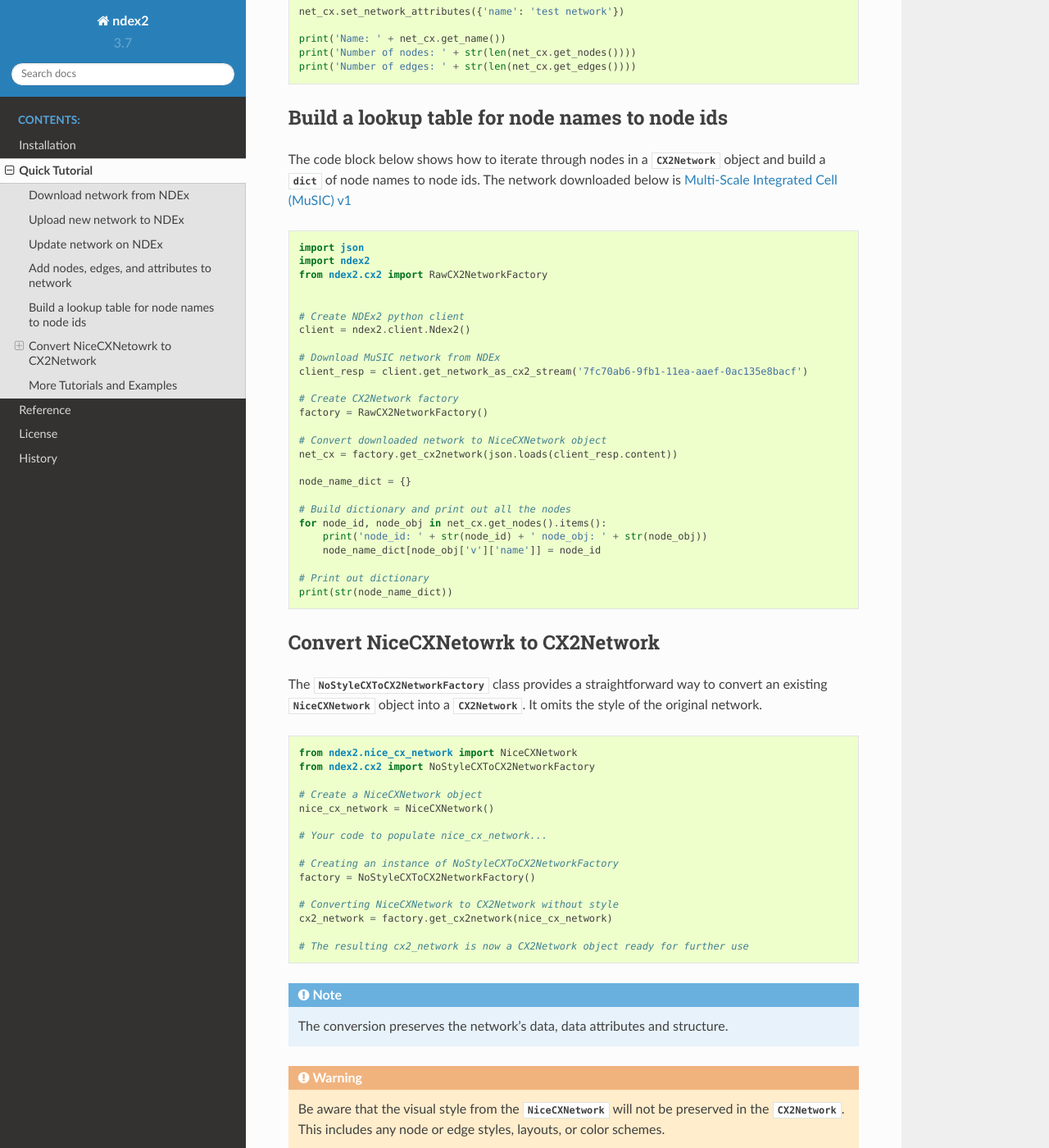
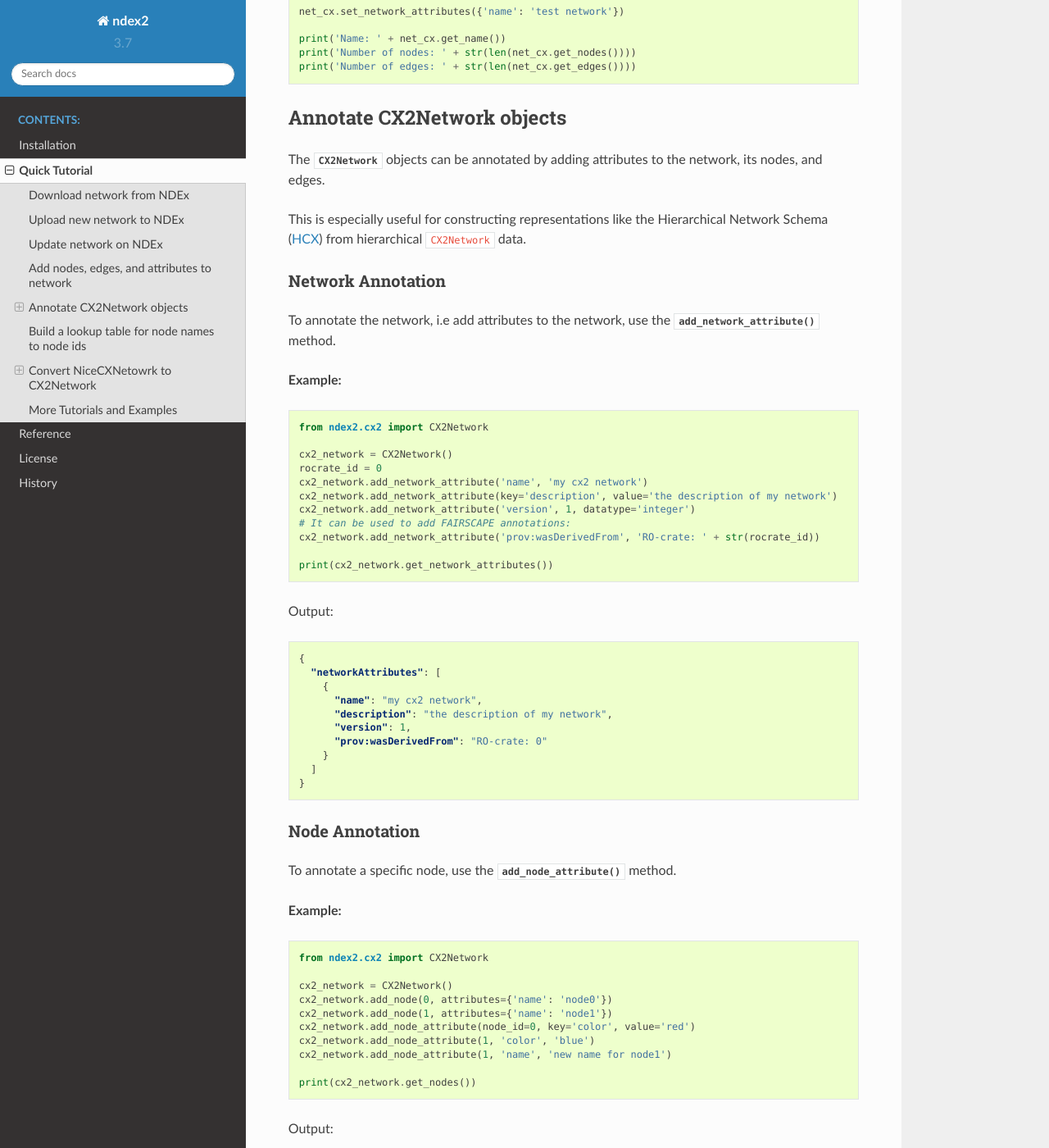
Before and after one commit to ndexbio/ndex2-client, a Sphinx documentation site: the page built from docs/quicktutorial.rst, in a window 1280 px wide and 1400 px high, scrolled down 3030 px. Shown: the whole window at 82% size. Built offline with Sphinx 7.4.7 and the Read the Docs theme 2.0.0, drawn with Linux system fonts in a browser that asks for light colours; some of the changed text lies outside the part shown.

Commit message:
Add documentation about cx2 annotations

```diff
--- a/docs/quicktutorial.rst
+++ b/docs/quicktutorial.rst
@@ -184,6 +184,135 @@ a :py:class:`~ndex2.cx2.CX2Network` object
     print('Number of nodes: ' + str(len(net_cx.get_nodes())))
     print('Number of edges: ' + str(len(net_cx.get_edges())))
 
+
+Annotate CX2Network objects
+----------------------------------
+
+The :class:`~ndex2.cx2.CX2Network` objects can be annotated by adding attributes to the network, its nodes, and edges.
+
+This is especially useful for constructing representations like the Hierarchical Network Schema (HCX_) from
+hierarchical ``CX2Network`` data.
+
+Network Annotation
+~~~~~~~~~~~~~~~~~~~
+
+To annotate the network, i.e add attributes to the network,
+use the :py:func:`~ndex2.cx2.CX2Network.add_network_attribute` method.
+
+**Example:**
+
+.. code-block:: python
+
+    from ndex2.cx2 import CX2Network
+
+    cx2_network = CX2Network()
+    rocrate_id = 0
+    cx2_network.add_network_attribute('name', 'my cx2 network')
+    cx2_network.add_network_attribute(key='description', value='the description of my network')
+    cx2_network.add_network_attribute('version', 1, datatype='integer')
+    # It can be used to add FAIRSCAPE annotations:
+    cx2_network.add_network_attribute('prov:wasDerivedFrom', 'RO-crate: ' + str(rocrate_id))
+
+    print(cx2_network.get_network_attributes())
+
+Output:
+
+.. code-block:: json
+
+      {
+        "networkAttributes": [
+          {
+            "name": "my cx2 network",
+            "description": "the description of my network",
+            "version": 1,
+            "prov:wasDerivedFrom": "RO-crate: 0"
+          }
+        ]
+      }
+
+Node Annotation
+~~~~~~~~~~~~~~~~~~~
+
+To annotate a specific node, use the :py:func:`~ndex2.cx2.CX2Network.add_node_attribute` method.
+
+**Example:**
+
+.. code-block:: python
+
+    from ndex2.cx2 import CX2Network
+
+    cx2_network = CX2Network()
+    cx2_network.add_node(0, attributes={'name': 'node0'})
+    cx2_network.add_node(1, attributes={'name': 'node1'})
+    cx2_network.add_node_attribute(node_id=0, key='color', value='red')
+    cx2_network.add_node_attribute(1, 'color', 'blue')
+    cx2_network.add_node_attribute(1, 'name', 'new name for node1')
+
+    print(cx2_network.get_nodes())
+
+Output:
+
+.. code-block:: json
+
+    {
+      "nodes": [
+        {
+          "id": 0,
+          "v": {
+            "name": "node0",
+            "color": "red"
+          }
+        },
+        {
+          "id": 1,
+          "v": {
+            "name": "new name for node1",
+            "color": "blue"
+          }
+        }
+      ]
+    }
+
+
+Edge Annotation
+~~~~~~~~~~~~~~~~~~~
+
+To add attributes to a specific edge, use the :py:func:`~ndex2.cx2.CX2Network.add_edge_attribute` method.
+
+**Example:**
+
+.. code-block:: python
+
+    from ndex2.cx2 import CX2Network
+
+    cx2_network = CX2Network()
+    cx2_network.add_node(0, attributes={'name': 'node0'})
+    cx2_network.add_node(1, attributes={'name': 'node1'})
+    cx2_network.add_edge(edge_id=1234, source=0, target=1, attributes={'interaction': 'binds'})
+    cx2_network.add_edge_attribute(edge_id=1234, key='weight', value=0.5, datatype='double')
+
+    print(cx2_network.get_nodes())
+
+Output:
+
+.. code-block:: json
+
+      {
+        "edges": [
+          {
+            "id": 1234,
+            "s": 0,
+            "t": 1,
+            "v": {
+              "interaction": "binds",
+              "weight": 0.5
+            }
+          }
+        ]
+      }
+
+.. _HCX: https://cytoscape.org/cx/cx2/hcx-specification/
+
 Build a lookup table for node names to node ids
 --------------------------------------------------------
 The code block below shows how to iterate through nodes in
```
